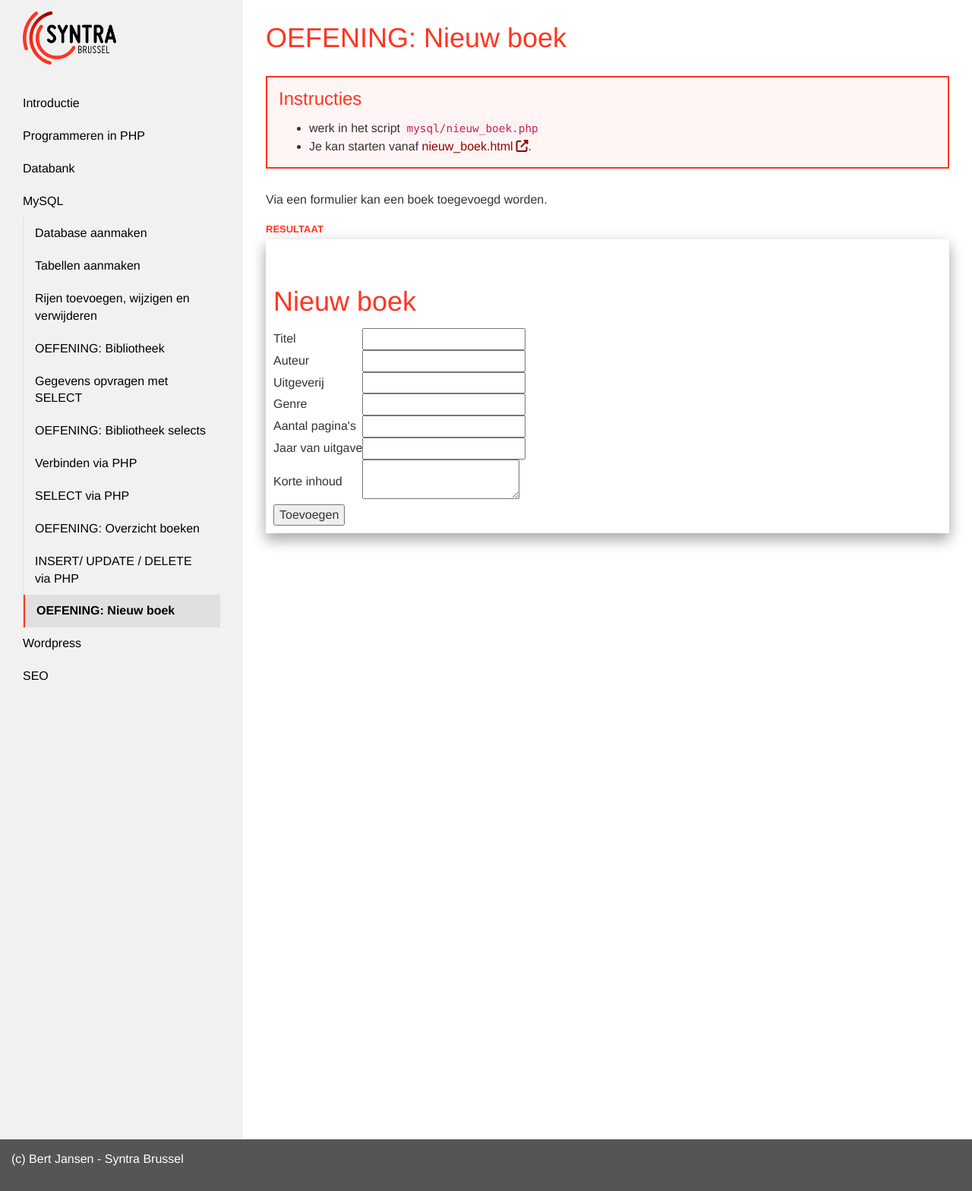
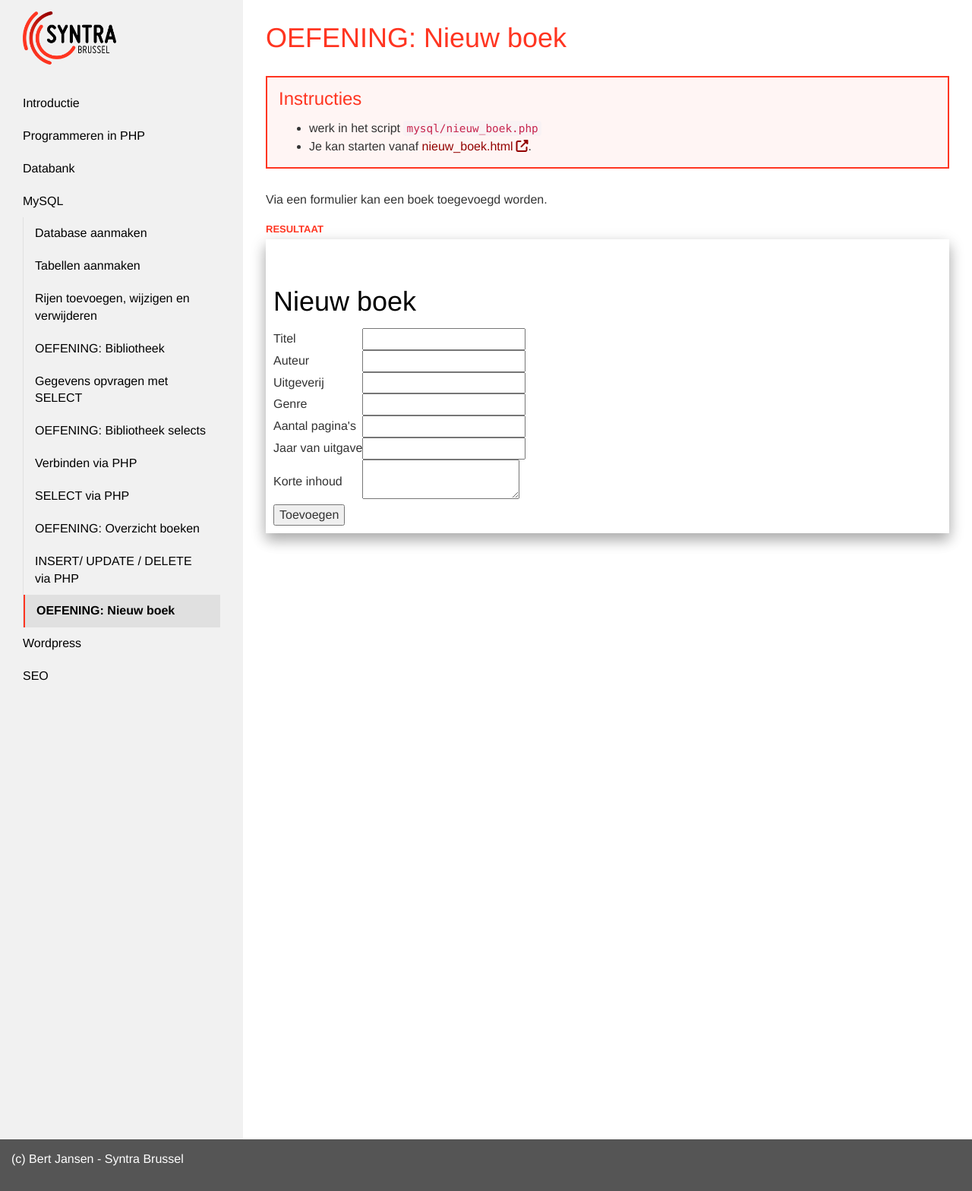
Before and after one commit to Syntra-Brussel/dynamische-webtechnieken, a Jekyll site: the page built from mysql/oefening-bibliotheek-nieuw-boek.md, in a window 1280 px wide. Shown: the whole page at 76% size. Built offline with Jekyll 4.4.1, drawn with Linux system fonts in a browser that asks for light colours; nearby versions of some CDN libraries; a script that is not in the unit is left out.

Commit message:
Update oefening-bibliotheek-nieuw-boek.md

```diff
--- a/mysql/oefening-bibliotheek-nieuw-boek.md
+++ b/mysql/oefening-bibliotheek-nieuw-boek.md
@@ -16,7 +16,7 @@ collection: mysql
 Via een formulier kan een boek toegevoegd worden.
 
 <div class="shadow result">
-  <h1>Nieuw boek</h1>
+  <h1 style="color: #000">Nieuw boek</h1>
   <form>
       <table>
           <tr>
```
